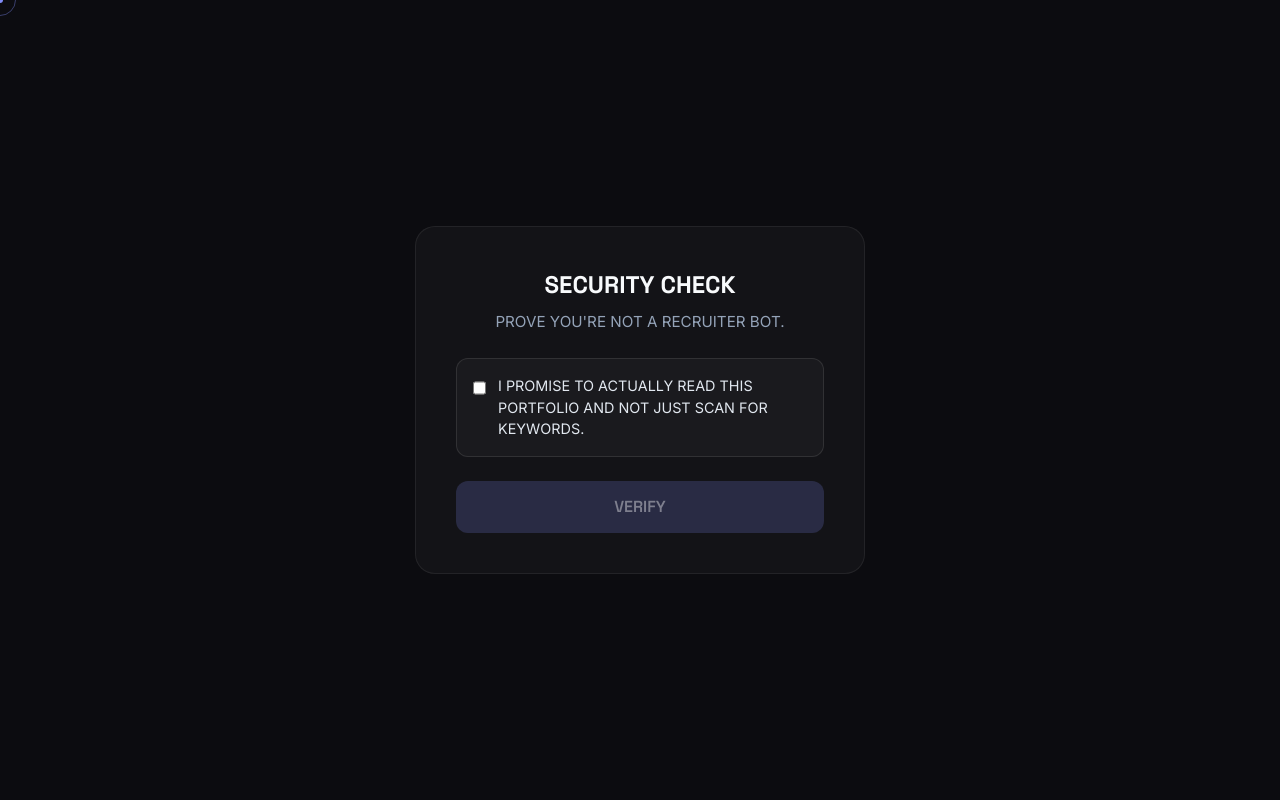
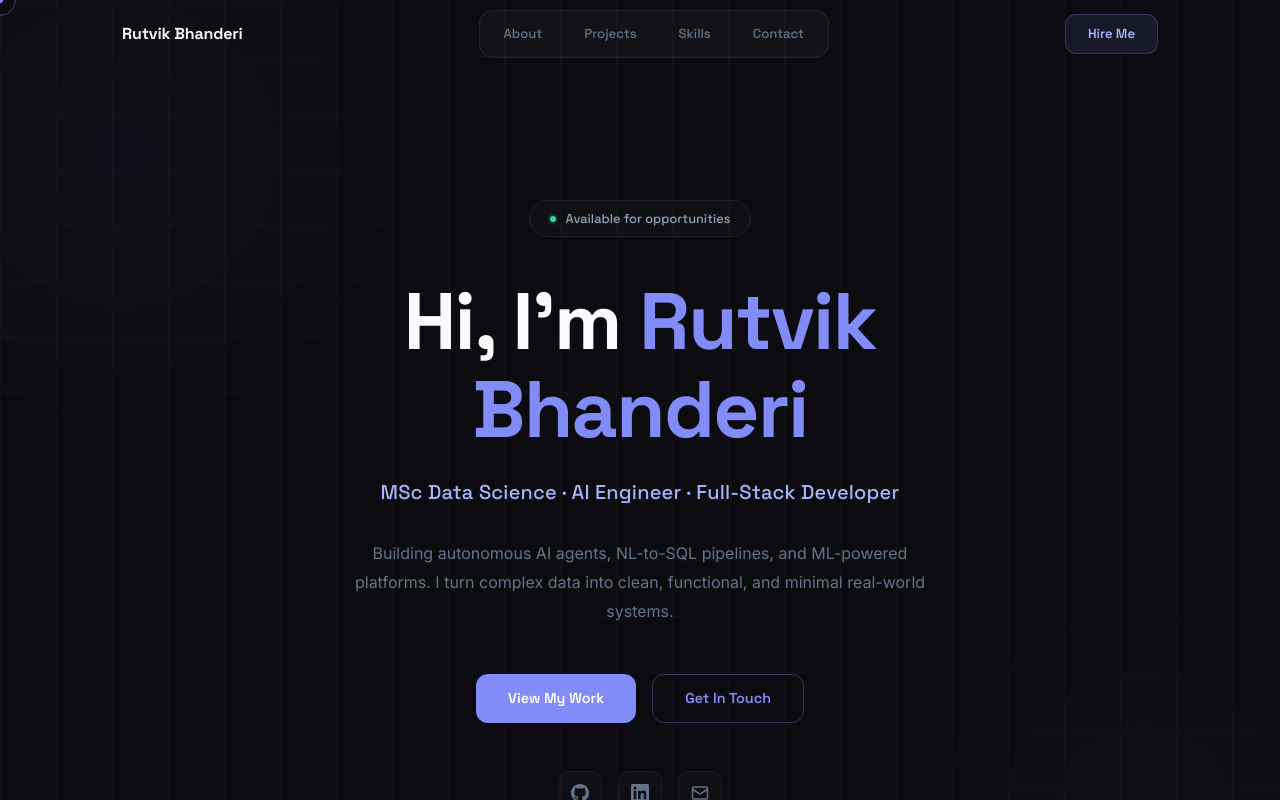
Before and after one commit to Rutvik995/PortfolioWeb, a Next.js app: page / in a window 1280 px wide. Shown: the top 800 px of the page. Built offline with nearby package versions, Linux system fonts and the light colour scheme.

Commit message:
Remove funny entry sequence and jokes for professional look

```diff
--- a/app/page.tsx
+++ b/app/page.tsx
@@ -1,5 +1,4 @@
 import CustomCursor from "@/components/CustomCursor";
-import CameraFlash from "@/components/CameraFlash";
 import Navbar from "@/components/Navbar";
 import Hero from "@/components/Hero";
 import About from "@/components/About";
@@ -11,7 +10,6 @@ import Footer from "@/components/Footer";
 export default function Home() {
   return (
     <>
-      <CameraFlash />
       <CustomCursor />
       <Navbar />
       <main>
--- a/components/CameraFlash.tsx
+++ /dev/null
@@ -1,217 +0,0 @@
-"use client";
-
-import { useState, useEffect } from "react";
-import { CheckCircle2 } from "lucide-react";
-
-export default function CameraFlash() {
-  // We use "init" so SSR matches client on first render
-  const [phase, setPhase] = useState("init");
-  const [checked, setChecked] = useState(false);
-
-  useEffect(() => {
-    // Check if the user has already passed the sequence in this session
-    if (sessionStorage.getItem("entrySequenceDone")) {
-      setPhase("done");
-      return;
-    }
-
-    setPhase("captcha");
-    document.body.style.overflow = "hidden";
-    window.scrollTo(0, 0);
-  }, []);
-
-  const handleVerify = () => {
-    if (!checked) return;
-
-    // Transition to the camera flash sequence
-    setPhase("smile");
-
-    const t1 = setTimeout(() => setPhase("flash"), 1500); // 1.5s to read "Say cheese"
-    const t2 = setTimeout(() => setPhase("joke1"), 1650); // Flash ends, first joke
-    const t3 = setTimeout(() => setPhase("joke2"), 3850); // 2.2s to read "Just joking I didn't..."
-    const t4 = setTimeout(() => setPhase("joke3"), 5050); // 1.2s to read "...unless?"
-    const t5 = setTimeout(() => setPhase("fade"), 7550);  // 2.5s to read "Nah I really didn't. Welcome..."
-    const t6 = setTimeout(() => {
-      setPhase("done");
-      document.body.style.overflow = "";
-      sessionStorage.setItem("entrySequenceDone", "true");
-    }, 8550); // Total sequence: 8.5 seconds
-  };
-
-  if (phase === "init" || phase === "done") return null;
-
-  return (
-    <div
-      style={{
-        position: "fixed",
-        top: 0, left: 0, right: 0, bottom: 0,
-        zIndex: 999999, // Way above everything else
-        display: "flex",
-        flexDirection: "column",
-        alignItems: "center",
-        justifyContent: "center",
-        background: phase === "flash" ? "#ffffff" : "#0c0c10",
-        opacity: phase === "fade" ? 0 : 1,
-        transition: phase === "flash"
-          ? "background 0.05s ease-out"
-          : "background 0.6s ease-out, opacity 1s ease-in-out",
-        pointerEvents: phase === "fade" ? "none" : "auto",
-        padding: "20px"
-      }}
-    >
-      {/* CAPTCHA Phase */}
-      {phase === "captcha" && (
-        <div
-          className="glass-card animate-fade-up"
-          style={{
-            padding: "40px",
-            maxWidth: "450px",
-            width: "100%",
-            textAlign: "center",
-            display: "flex",
-            flexDirection: "column",
-            alignItems: "center",
-            gap: "24px"
-          }}
-        >
-          <div style={{ display: "flex", flexDirection: "column", gap: "8px" }}>
-            <h2 style={{ fontFamily: "var(--font-display)", color: "#f8fafc", fontSize: "1.5rem", fontWeight: 700 }}>
-              SECURITY CHECK
-            </h2>
-            <p style={{ color: "#94a3b8", fontSize: "0.95rem" }}>
-              PROVE YOU&apos;RE NOT A RECRUITER BOT.
-            </p>
-          </div>
-
-          <label
-            style={{
-              display: "flex",
-              alignItems: "flex-start",
-              gap: "12px",
-              padding: "16px",
-              background: "rgba(255,255,255,0.03)",
-              border: "1px solid rgba(255,255,255,0.1)",
-              borderRadius: "12px",
-              cursor: "pointer",
-              textAlign: "left"
-            }}
-          >
-            <input
-              type="checkbox"
-              checked={checked}
-              onChange={(e) => setChecked(e.target.checked)}
-              style={{
-                marginTop: "4px",
-                width: "18px",
-                height: "18px",
-                cursor: "pointer",
-                accentColor: "#818cf8"
-              }}
-            />
-            <span style={{ color: "#e2e8f0", fontSize: "0.9rem", lineHeight: 1.5 }}>
-              I PROMISE TO ACTUALLY READ THIS PORTFOLIO AND NOT JUST SCAN FOR KEYWORDS.
-            </span>
-          </label>
-
-          <button
-            onClick={handleVerify}
-            disabled={!checked}
-            style={{
-              width: "100%",
-              padding: "14px",
-              borderRadius: "12px",
-              background: checked ? "#818cf8" : "rgba(129,140,248,0.2)",
-              color: checked ? "#fff" : "rgba(255,255,255,0.4)",
-              fontFamily: "var(--font-display)",
-              fontWeight: 600,
-              fontSize: "1rem",
-              border: "none",
-              cursor: checked ? "pointer" : "not-allowed",
-              transition: "all 0.2s",
-              display: "flex",
-              alignItems: "center",
-              justifyContent: "center",
-              gap: "8px"
-            }}
-          >
-            {checked && <CheckCircle2 size={18} />}
-            VERIFY
-          </button>
-        </div>
-      )}
-
-      {/* "Say Cheese" Text */}
-      <div
-        style={{
-          opacity: phase === "smile" ? 1 : 0,
-          transition: "opacity 0.3s",
-          position: "absolute",
-          fontFamily: "var(--font-display)",
-          fontSize: "clamp(1.5rem, 5vw, 3rem)",
-          color: "#f8fafc",
-          fontWeight: 700,
-          letterSpacing: "-0.02em",
-          pointerEvents: "none",
-          textTransform: "uppercase"
-        }}
-      >
-        Say cheeeezzee... 📸
-      </div>
-
-      {/* Joke Sequence */}
-      <div
-        style={{
-          opacity: phase === "joke1" ? 1 : 0,
-          transition: "opacity 0.8s",
-          position: "absolute",
-          fontFamily: "var(--font-display)",
-          fontSize: "clamp(1rem, 3vw, 1.25rem)",
-          color: "#818cf8",
-          fontWeight: 600,
-          textAlign: "center",
-          padding: "0 20px",
-          pointerEvents: "none",
-          textTransform: "uppercase"
-        }}
-      >
-        (Just joking I didn&apos;t take your picture!)
-      </div>
-
-      <div
-        style={{
-          opacity: phase === "joke2" ? 1 : 0,
-          transition: "opacity 0.8s",
-          position: "absolute",
-          fontFamily: "var(--font-display)",
-          fontSize: "clamp(1.5rem, 4vw, 2rem)",
-          color: "#f1f5f9",
-          fontWeight: 700,
-          textAlign: "center",
-          padding: "0 20px",
-          pointerEvents: "none",
-          textTransform: "uppercase"
-        }}
-      >
-        ...unless? 🤨
-      </div>
-
-      <div
-        style={{
-          opacity: phase === "joke3" ? 1 : 0,
-          transition: "opacity 0.8s",
-          position: "absolute",
-          fontFamily: "var(--font-display)",
-          fontSize: "clamp(1rem, 3vw, 1.25rem)",
-          color: "#34d399",
-          fontWeight: 600,
-          textAlign: "center",
-          padding: "0 20px",
-          pointerEvents: "none",
-          textTransform: "uppercase"
-        }}
-      >
-        (Nah I really didn&apos;t. Welcome to my portfolio!)
-      </div>
-    </div>
-  );
-}
--- a/components/Footer.tsx
+++ b/components/Footer.tsx
@@ -35,14 +35,9 @@ export default function Footer() {
           </div>
         </div>
 
-        {/* Funny copyright */}
+        {/* Standard copyright */}
         <p style={{ color: "var(--text-3)", fontSize: "0.85rem", lineHeight: 1.6, maxWidth: "600px", margin: "0 auto" }}>
-          &copy; {year} Rutvik Bhanderi. All rights reserved, except my sleep schedule, which I gave up for this project.
-        </p>
-
-        {/* Tiny Easter Egg */}
-        <p style={{ color: "#475569", fontSize: "0.65rem", marginTop: "16px", fontStyle: "italic" }}>
-          If you read this far, you deserve a cookie 🍪 (not a real one, sorry, this is a website)
+          &copy; {year} Rutvik Bhanderi. All rights reserved.
         </p>
       </div>
     </footer>
```
